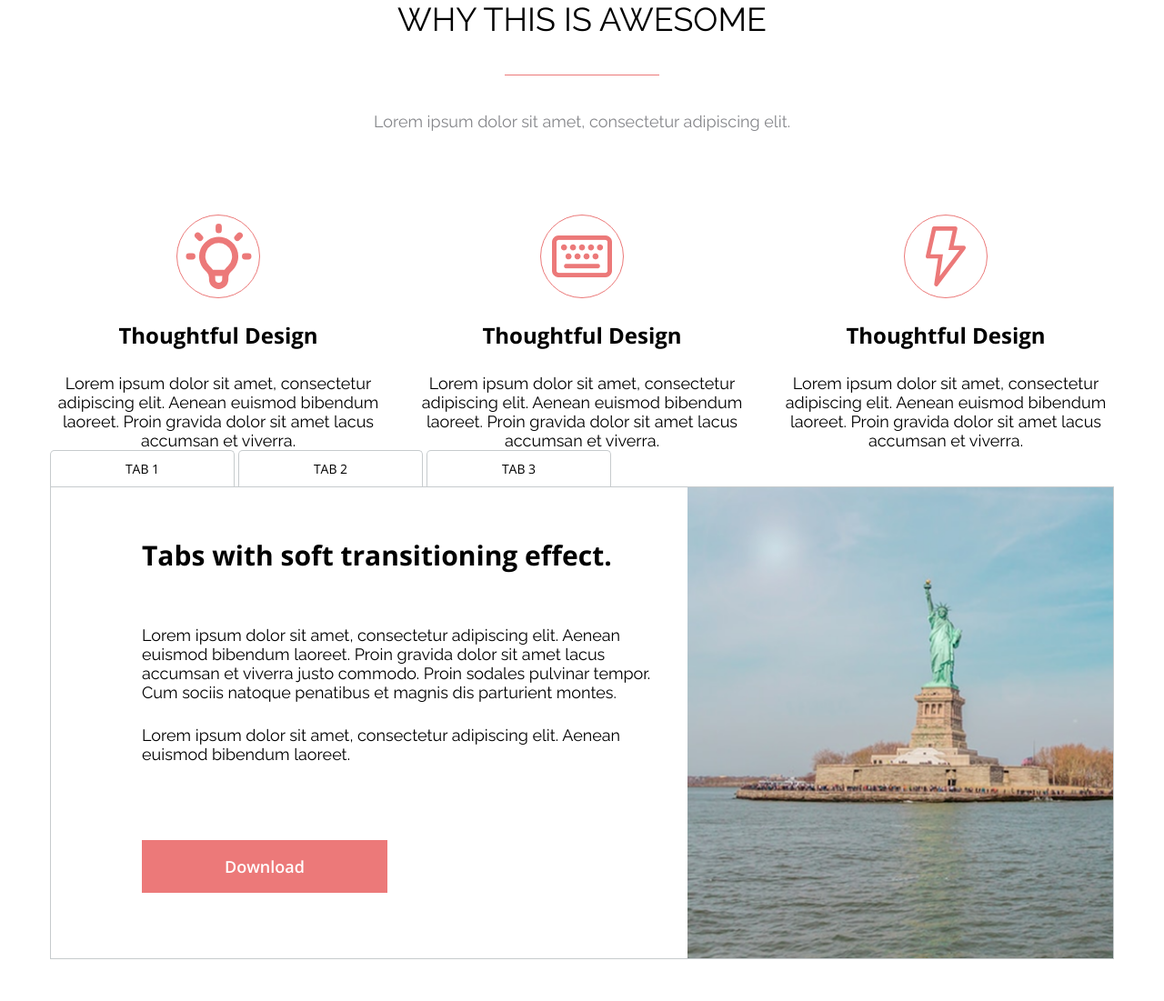
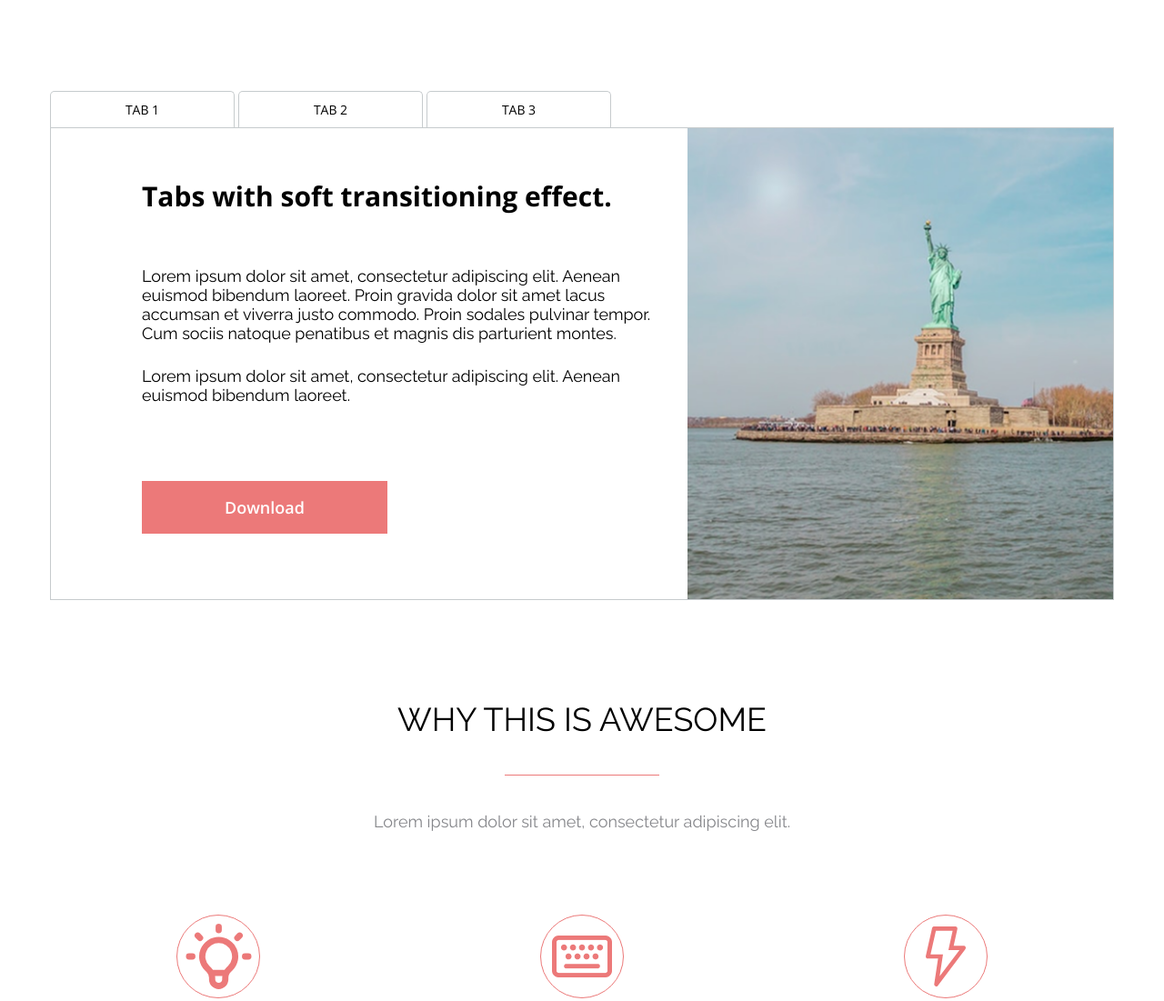
Before and after one commit to Natalina-Yarosh/FE74-onl, a plain HTML site: page index.html in a window 1280 px wide. Shown: the top 1101 px of the page at 91% size. Drawn offline with nearby package versions, Linux system fonts and the light colour scheme.

Commit message:
HW3 fix 3

```diff
--- a/index.html
+++ b/index.html
@@ -10,6 +10,39 @@
     <title>Why this is awesome</title>
 </head>
 <body>
+<!DOCTYPE html>
+<html lang="en">
+<head>
+    <meta charset="UTF-8">
+    <meta name="viewport" content="width=device-width, initial-scale=1.0">
+    <link rel="preconnect" href="https://fonts.googleapis.com">
+    <link rel="preconnect" href="https://fonts.gstatic.com" crossorigin>
+    <link href="https://fonts.googleapis.com/css2?family=Open+Sans:ital,wdth,wght@0,75..100,300..800;1,75..100,300..800&family=Raleway:ital,wght@0,100..900;1,100..900&display=swap" rel="stylesheet">
+    <link rel="stylesheet" href="style/style.css">
+    <title>Why this is awesome</title>
+</head>
+<body>
+    <div class="tabs">
+        <div class="container">
+            <div class="tabs__navigation">
+                <a class="tabs__link" href="">Tab 1</a>
+                <a class="tabs__link" href="">Tab 2</a>
+                <a class="tabs__link" href="">Tab 3</a>
+            </div>
+            <div class="tab">
+                <div class="tab__wrapper-text">
+                    <h3 class="tab__title">Tabs with soft transitioning effect.</h3>
+                    <p class="tab__text-1">Lorem ipsum dolor sit amet, consectetur adipiscing elit. Aenean euismod bibendum laoreet. Proin gravida dolor sit amet lacus accumsan et viverra justo commodo. Proin sodales pulvinar tempor. Cum sociis natoque  penatibus et magnis dis parturient montes.</p>
+                    <p class="tab__text-2">Lorem ipsum dolor sit amet, consectetur adipiscing elit. Aenean euismod  bibendum laoreet.</p>
+                    <button class="tab__button">Download</button>
+                </div>
+                <div class="tab__wrapper-image">
+                    <img class="tab__image" src="images/Rectangle 111.png" alt="">
+                </div>
+
+            </div>
+        </div>
+    </div>
 
     <section class="info">
         <div class="container">
@@ -43,27 +76,9 @@
         </div>
     </section>
 
-    <div class="tabs">
-        <div class="container">
-            <div class="tabs__navigation">
-                <a class="tabs__link" href="">Tab 1</a>
-                <a class="tabs__link" href="">Tab 2</a>
-                <a class="tabs__link" href="">Tab 3</a>
-            </div>
-            <div class="tab">
-                <div class="tab__wrapper-text">
-                    <h3 class="tab__title">Tabs with soft transitioning effect.</h3>
-                    <p class="tab__text-1">Lorem ipsum dolor sit amet, consectetur adipiscing elit. Aenean euismod bibendum laoreet. Proin gravida dolor sit amet lacus accumsan et viverra justo commodo. Proin sodales pulvinar tempor. Cum sociis natoque  penatibus et magnis dis parturient montes.</p>
-                    <p class="tab__text-2">Lorem ipsum dolor sit amet, consectetur adipiscing elit. Aenean euismod  bibendum laoreet.</p>
-                    <button class="tab__button">Download</button>
-                </div>
-                <div class="tab__wrapper-image">
-                    <img class="tab__image" src="images/Rectangle 111.png" alt="">
-                </div>
 
-            </div>
-        </div>
-    </div>
 
 </body>
 </html>
+</body>
+</html>
--- a/style/style.css
+++ b/style/style.css
@@ -17,6 +17,7 @@
     max-width: 1200px;
     margin: 0 auto;
     padding: 0 15px;
+    margin-bottom: 110px;
 }
 .info__wrapper{
     margin: 0 auto;
@@ -72,7 +73,8 @@
     line-height: 21px;
 }
 .tabs {
-    margin-bottom: 118px;
+    margin-top: 100px;
+    margin-bottom: 83px;
 }
 .tabs__link{
     display: inline-block;
```
